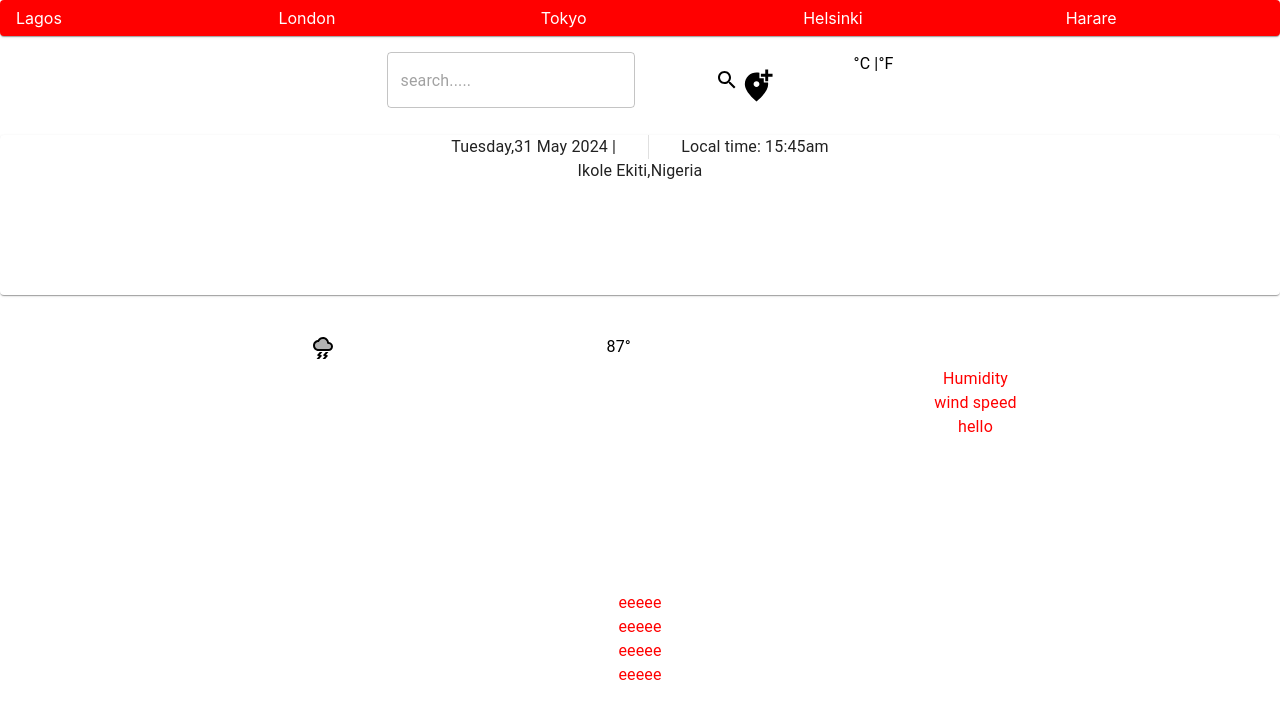
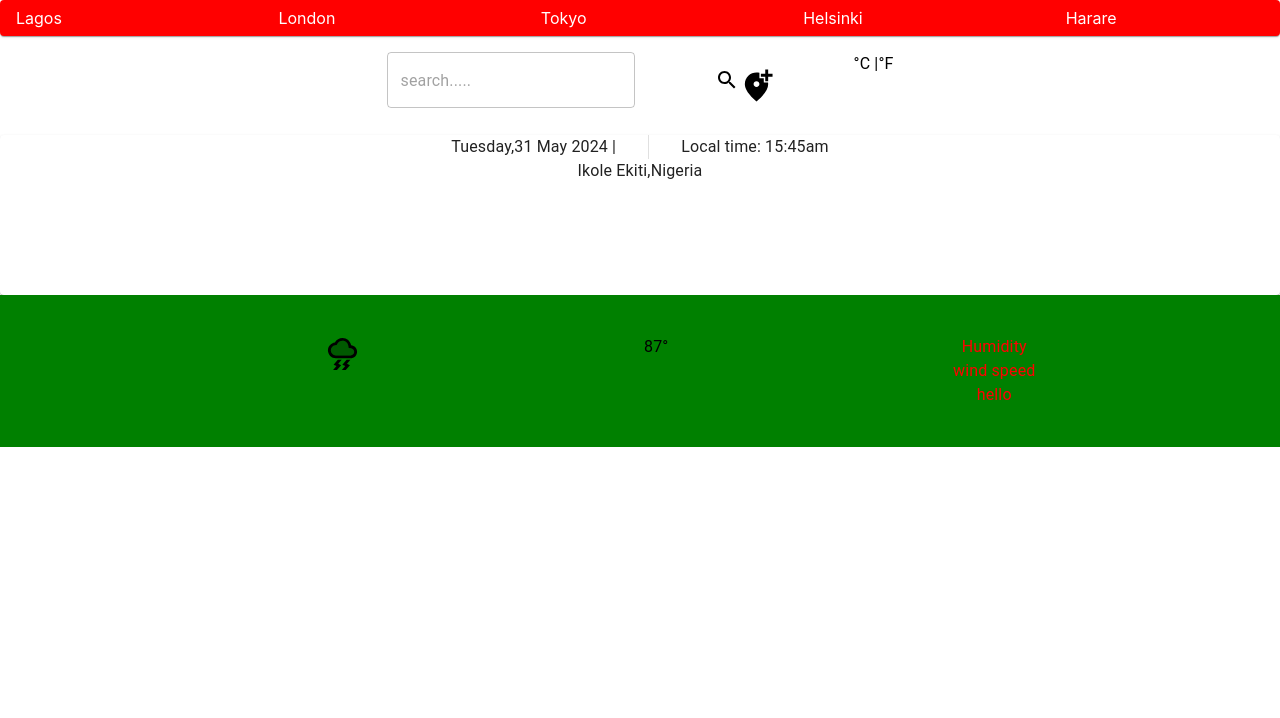
Before and after one commit to Codekazuki/weather-app, a React (Create React App) app: page / in a window 1280 px wide. Shown: the top 718 px of the page. Built offline with nearby package versions, Linux system fonts and the light colour scheme.

Commit message:
testing stuffs on mui

```diff
--- a/src/Details.js
+++ b/src/Details.js
@@ -9,13 +9,15 @@ const Details = () => {
         direction='row'
         justifyContent='space-evenly'
         padding={5}
-        sx={{ width: "100vw" }}
+        sx={{ width: "100vw", backgroundColor: "green" }}
       >
-        <ThunderstormTwoToneIcon />
+        <ThunderstormTwoToneIcon
+          fontSize='large'
+          sx={{ color: "info", height: "50%" }}
+        />
         <Typography>87°</Typography>
         <Stack
           sx={{
-            padding: "2rem",
             color: "red",
           }}
         >
@@ -24,17 +26,6 @@ const Details = () => {
           <Typography>hello</Typography>
         </Stack>
       </Stack>
-      <Container
-        sx={{
-          padding: "5rem",
-          color: "red",
-        }}
-      >
-        <Typography>eeeee</Typography>
-        <Typography>eeeee</Typography>
-        <Typography>eeeee</Typography>
-        <Typography>eeeee</Typography>
-      </Container>
     </div>
   );
 };
```
